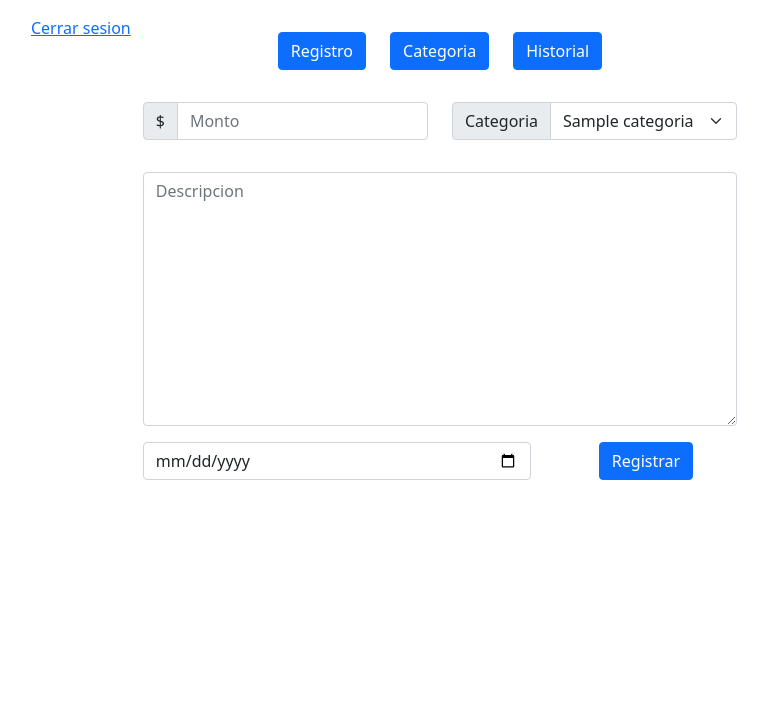
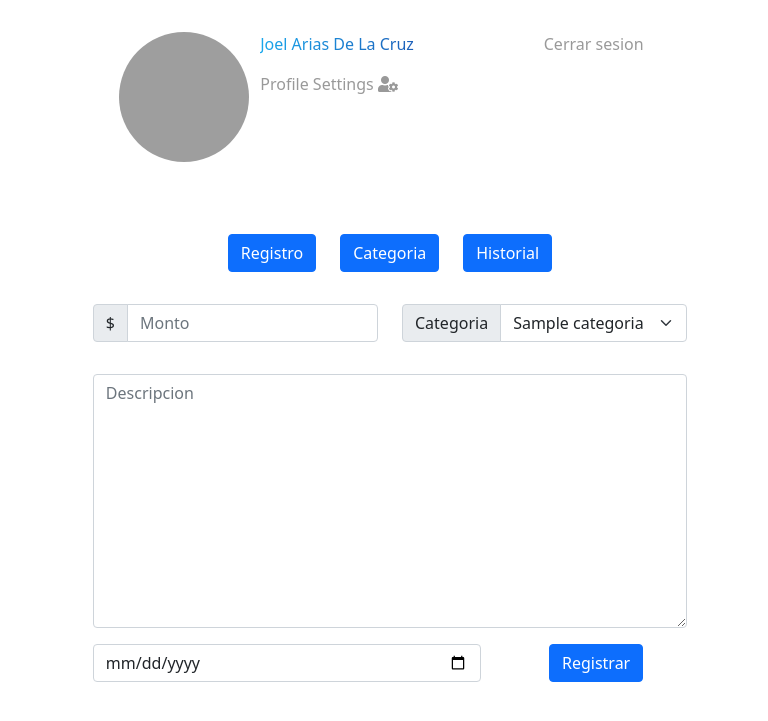
Before and after one commit to ARIAS-J/PEM, a Django app: page /home/ in a window 1280 px wide. Shown: the top 721 px of the page, without its empty margins (250-1018 px from the left). Run offline with Django 4.2, Linux system fonts and the light colour scheme; a user stored in the database is signed in; tables that the repository leaves empty hold one stand-in row (values such as "Sample post"); some libraries are stand-ins or nearby versions; grey boxes are pictures that could not be loaded.

Commit message:
profile content

```diff
--- a/core/urls.py
+++ b/core/urls.py
@@ -20,5 +20,5 @@ from django.urls.conf import include
 urlpatterns = [
     path('admin/', admin.site.urls),
     path('', include('pem.urls')),
-    # path('accounts/', include('pem.urls'))
+    # path('login/', include('pem.urls'))
 ]
--- a/pem/models.py
+++ b/pem/models.py
@@ -60,6 +60,10 @@ class Categoria(models.Model):
     id = models.UUIDField(primary_key=True, default=uuid.uuid4, editable=False, unique=True, name='id')
     nombre = models.CharField(max_length=250, null=True,)
 
+
+    #Relationship
+    user = models.ForeignKey("User", on_delete=models.CASCADE, null=True, blank=True)
+
     def __str__(self):
         return self.nombre
 
--- a/pem/static/css/style.css
+++ b/pem/static/css/style.css
@@ -8,7 +8,6 @@
     background-color: #F2F2F2;
 }
 
-p{
-    color: #212529;
-    opacity: 70%;
+#profilecontent{
+    background-color: #F2F2F2;
 }
--- a/pem/templates/layout.html
+++ b/pem/templates/layout.html
@@ -8,6 +8,9 @@
     <meta name="viewport" content="width=device-width, initial-scale=1.0">
     <link href="https://cdn.jsdelivr.net/npm/bootstrap@5.1.3/dist/css/bootstrap.min.css" rel="stylesheet"
         integrity="sha384-1BmE4kWBq78iYhFldvKuhfTAU6auU8tT94WrHftjDbrCEXSU1oBoqyl2QvZ6jIW3" crossorigin="anonymous">
+    <link rel="stylesheet" href="https://cdnjs.cloudflare.com/ajax/libs/font-awesome/5.15.4/css/all.min.css"
+        integrity="sha512-1ycn6IcaQQ40/MKBW2W4Rhis/DbILU74C1vSrLJxCq57o941Ym01SwNsOMqvEBFlcgUa6xLiPY/NS5R+E6ztJQ=="
+        crossorigin="anonymous" referrerpolicy="no-referrer" />
     <link rel="stylesheet" href="{% static 'css/style.css '%}">
     <title>{% block title %}{% endblock title %}</title>
 </head>
@@ -17,11 +20,11 @@
     <div class="container">
 
         {% if messages %}
-            {% for message in messages  %}
-                <div class="alert {{ message.tags }} m-2" id="msg" role="alert">
-                    {{ message }}
-                </div>
-            {% endfor %}
+        {% for message in messages %}
+        <div class="alert {{ message.tags }} m-2" id="msg" role="alert">
+            {{ message }}
+        </div>
+        {% endfor %}
         {% endif %}
 
         {% block container %}
--- a/pem/templates/pem/home.html
+++ b/pem/templates/pem/home.html
@@ -4,46 +4,52 @@
 
 <div class="container mt-3 d-flex justify-content-center">
 
-    <!-- Modal
-    <div class="modal fade" id="modal" tabindex="-1" aria-labelledby="exampleModalLabel" aria-hidden="true">
-        <div class="modal-dialog">
-            <div class="modal-content">
-                <div class="modal-header">
-                    <h5 class="modal-title" id="exampleModalLabel">Añadir Categorias</h5>
-                    <button type="button" class="btn-close" data-bs-dismiss="modal" aria-label="Close"></button>
-                </div>
-                <div class="modal-body">
-                    <form method="post" class="rounded mt-3 ">
-                        {% csrf_token %}
-
-                        <div class="row">
-                            <div class="col d-flex justify-content-center">
-                                <input class="form-control" type="text" name="addcategorias" id="addcategorias"
-                                    placeholder="Categoria">
-                            </div>
-
-                            <div class="col d-flex justify-content-center"><button type="submit" class="btn btn-primary">Añadir Categoria</button></div>
-                        </div>
-
-                    </form>
+    <div class="profile-content p-3 rounded-3" id="form" style="width: 575px;">
+        <div class="row">
+            <div class="col-sm-3">
+                <div class="profile-photo">
+                    <img style="width: 130px;
+                    height: 130px;
+                    border-radius: 75px;"
+                        src="https://images.pexels.com/photos/220453/pexels-photo-220453.jpeg?cs=srgb&dl=pexels-pixabay-220453.jpg&fm=jpg"
+                        alt="">
                 </div>
             </div>
+
+            <div class="col-sm-6">
+                <div class="profile-name">
+                    <p style="background: linear-gradient(90deg, rgba(26,167,236,1) 0%, rgba(30,47,151,1) 100%);
+                    -webkit-background-clip: text;
+                    -webkit-text-fill-color: transparent;
+                    font-weight:500;">Joel Arias De La Cruz</p>
+
+                    <a href="#" style="text-decoration: none; font-weight:500; color:#353535; opacity:50%;">Profile
+                        Settings <i class="fas fa-user-cog"></i></a>
+                </div>
+            </div>
+
+            <div class="col">
+                <a href="{% url 'logout' %}" style="text-decoration: none; color:#353535; opacity:50%; font-weight:500">
+                    Cerrar sesion</a>
+            </div>
         </div>
-    </div> -->
-        <a href="{% url 'logout' %}"> Cerrar sesion</a>
+    </div>
 
-    <form method="post" class="rounded-3" id="main-form">
+
+</div>
+
+<div class="container mt-3 d-flex justify-content-center">
+
+    <form method="post" id="main-form">
         {% csrf_token %}
 
-        <div class="container">
+        <div class="container p-4 rounded-3" id="form">
 
             <div class="buttons d-flex justify-content-center">
+
                 <div class="row mt-3 mb-3">
                     <div class="col"><a href="{% url 'home' %}" class="btn btn-primary">Registro</a></div>
-                    <div class="col">
-                        <!-- <button type="button" class="btn btn-primary" data-bs-toggle="modal" data-bs-target="#modal">Categoria</button> -->
-                        <a href="{% url 'categoria' %}" class="btn btn-primary">Categoria</a>
-                    </div>
+                    <div class="col"><a href="{% url 'categoria' %}" class="btn btn-primary">Categoria</a></div>
                     <div class="col"><a href="{% url 'historial' %}" class="btn btn-primary">Historial</a></div>
                 </div>
             </div>
@@ -79,12 +85,12 @@
                 </div>
             </div>
 
-            <div class="row mb-3">
-                <div class="col-8 d-flex justify-content-center">
+            <div class="row">
+                <div class="col-8 d-flex justify-content-center mb-3">
                     <input class="form-control" type="date" name="datetime" id="datetime">
                 </div>
 
-                <div class="col d-flex justify-content-center">
+                <div class="col d-flex justify-content-center mb-3">
                     <button class="btn btn-primary" type="submit">Registrar</button>
                 </div>
             </div>
--- a/pem/views.py
+++ b/pem/views.py
@@ -60,7 +60,9 @@ def logoutpage(request):
 
 @login_required
 def home(request):
-    categorias = Categoria.objects.all()
+    current_user = request.user
+
+    categorias = Categoria.objects.filter(user = current_user)
 
     context = {
         'categorias': categorias
@@ -71,6 +73,8 @@ def home(request):
         descripcion = request.POST['descripcion']
         fecha = request.POST['datetime']
         nombre_categoria = request.POST['categoria']
+
+
 
         try:
             categoria = Categoria.objects.get(nombre = nombre_categoria)
@@ -89,16 +93,19 @@ def home(request):
 @login_required
 def categoria(request):
 
+    current_user = request.user
+
     if request.method == 'POST':
         categoria = request.POST['addcategorias']
-        Categoria.objects.create(nombre = categoria)
+        Categoria.objects.create(nombre = categoria, user = current_user)
 
     return render(request, 'pem/categoria.html')
 
 
 @login_required
 def historial(request):
-    historials = Registro.objects.all()
+    current_user = request.user
+    historials = Registro.objects.filter(user = current_user)
 
     # print(historials[0].categoria)
     context = {'historials': historials}
```
